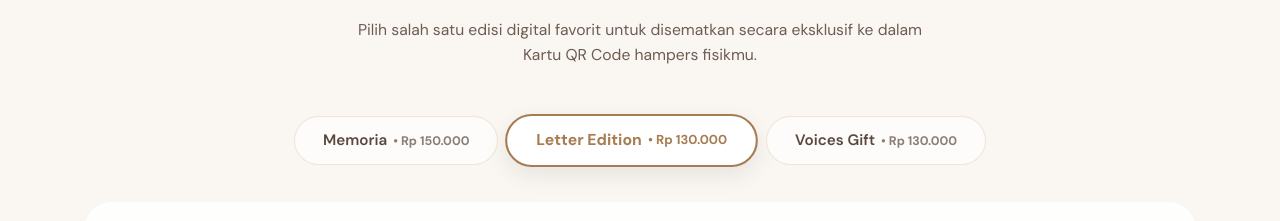
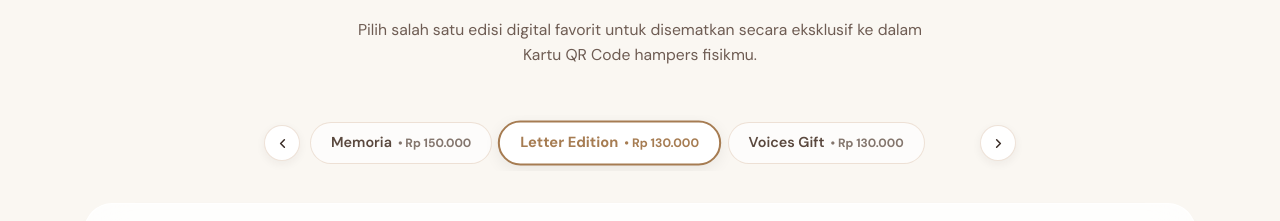
Before and after one commit to detectivecrewze/for-you-always, a Next.js app: page /catalog/unbox-the-memory in a window 1280 px wide. Shown: the part 2487-2708 px from the top of the page. Built offline with nearby package versions, Linux system fonts and the light colour scheme; no server answers.

Commit message:
feat(unbox): add horizontal tabs with left and right navigation arrows

```diff
--- a/app/(landing)/catalog/unbox-the-memory/page.tsx
+++ b/app/(landing)/catalog/unbox-the-memory/page.tsx
@@ -43,10 +43,34 @@ export default function UnboxTheMemoryPage() {
             .catch(() => {});
     }, []);
 
+    const tabContainerRef = useRef<HTMLDivElement>(null);
+    const experienceKeys: Array<"memoria" | "letter" | "voices"> = ["memoria", "letter", "voices"];
+
     const handleTabChange = (key: keyof typeof digitalExperiences) => {
         if (key === selectedDigitalExperience) return;
         setSelectedDigitalExperience(key);
     };
+
+    const handlePrevTab = () => {
+        const currentIndex = experienceKeys.indexOf(selectedDigitalExperience);
+        const nextIndex = (currentIndex - 1 + experienceKeys.length) % experienceKeys.length;
+        setSelectedDigitalExperience(experienceKeys[nextIndex]);
+    };
+
+    const handleNextTab = () => {
+        const currentIndex = experienceKeys.indexOf(selectedDigitalExperience);
+        const nextIndex = (currentIndex + 1) % experienceKeys.length;
+        setSelectedDigitalExperience(experienceKeys[nextIndex]);
+    };
+
+    useEffect(() => {
+        if (tabContainerRef.current) {
+            const activeBtn = tabContainerRef.current.querySelector(`[data-tab-key="${selectedDigitalExperience}"]`) as HTMLElement;
+            if (activeBtn) {
+                activeBtn.scrollIntoView({ behavior: "smooth", inline: "center", block: "nearest" });
+            }
+        }
+    }, [selectedDigitalExperience]);
 
     const digitalExperiences = {
         memoria: {
@@ -635,44 +659,118 @@ export default function UnboxTheMemoryPage() {
                 </div>
 
                 {/* EXPERIENCE TABS CONTAINER WITH LEFT & RIGHT NAVIGATION ARROWS */}
-                {/* 3 DIGITAL EXPERIENCE TABS (CENTERED) */}
                 <div style={{
                     display: "flex",
+                    alignItems: "center",
                     justifyContent: "center",
+                    gap: "8px",
+                    width: "100%",
+                    maxWidth: "760px",
+                    margin: "0 auto 32px",
+                    padding: "0 4px",
+                    boxSizing: "border-box",
+                }}>
+                    {/* Left Navigation Arrow */}
+                    <button
+                        type="button"
+                        onClick={handlePrevTab}
+                        aria-label="Pilihan Format Sebelumnya"
+                        style={{
+                            width: "36px",
+                            height: "36px",
+                            borderRadius: "50%",
+                            backgroundColor: "#ffffff",
+                            border: "1.2px solid rgba(205,171,143,0.35)",
+                            color: "#382a24",
+                            display: "flex",
                             alignItems: "center",
-                    flexWrap: "wrap",
-                    gap: "12px",
-                    marginBottom: "36px",
-                }}>
+                            justifyContent: "center",
+                            cursor: "pointer",
+                            flexShrink: 0,
+                            boxShadow: "0 3px 10px rgba(56,42,36,0.06)",
+                            transition: "all 0.2s ease",
+                        }}
+                    >
+                        <svg width="15" height="15" viewBox="0 0 24 24" fill="none" stroke="currentColor" strokeWidth="2.4" strokeLinecap="round" strokeLinejoin="round">
+                            <polyline points="15 18 9 12 15 6"></polyline>
+                        </svg>
+                    </button>
+
+                    {/* 3 DIGITAL EXPERIENCE TABS (HORIZONTAL ROW / SIDE BY SIDE) */}
+                    <div
+                        ref={tabContainerRef}
+                        className="no-scrollbar"
+                        style={{
+                            display: "flex",
+                            alignItems: "center",
+                            gap: "8px",
+                            overflowX: "auto",
+                            WebkitOverflowScrolling: "touch",
+                            scrollbarWidth: "none",
+                            padding: "6px 2px",
+                            scrollBehavior: "smooth",
+                            flex: "1 1 auto",
+                            justifyContent: "flex-start",
+                        }}
+                    >
                         {(Object.keys(digitalExperiences) as Array<keyof typeof digitalExperiences>).map((key) => {
                             const exp = digitalExperiences[key];
                             const isSelected = selectedDigitalExperience === key;
                             return (
                                 <button
                                     key={key}
+                                    data-tab-key={key}
                                     onClick={() => handleTabChange(key)}
                                     style={{
-                                    padding: "12px 28px",
+                                        padding: "9px clamp(12px, 2.5vw, 20px)",
                                         borderRadius: "999px",
-                                    border: isSelected ? `2px solid ${exp.color}` : "1.2px solid rgba(205,171,143,0.3)",
-                                    backgroundColor: isSelected ? "#ffffff" : "rgba(255,255,255,0.6)",
+                                        border: isSelected ? `2px solid ${exp.color}` : "1.2px solid rgba(205,171,143,0.35)",
+                                        backgroundColor: isSelected ? "#ffffff" : "rgba(255,255,255,0.65)",
                                         color: isSelected ? exp.color : "#5a483e",
                                         fontWeight: isSelected ? 700 : 600,
-                                    fontSize: "0.95rem",
+                                        fontSize: "clamp(0.8rem, 2vw, 0.9rem)",
                                         cursor: "pointer",
                                         whiteSpace: "nowrap",
-                                    boxShadow: isSelected ? "0 8px 24px rgba(0,0,0,0.08)" : "none",
-                                    transform: isSelected ? "scale(1.04)" : "scale(1)",
-                                    transition: "all 0.25s cubic-bezier(0.16, 1, 0.3, 1)"
+                                        flexShrink: 0,
+                                        boxShadow: isSelected ? "0 4px 16px rgba(0,0,0,0.07)" : "none",
+                                        transform: isSelected ? "scale(1.02)" : "scale(1)",
+                                        transition: "all 0.2s cubic-bezier(0.16, 1, 0.3, 1)"
                                     }}
                                 >
                                     <span style={{ display: "inline-flex", alignItems: "center", gap: "6px" }}>
                                         <span>{exp.title}</span>
-                                    <span style={{ fontSize: "0.78rem", opacity: isSelected ? 1 : 0.7, fontWeight: 700 }}>• {exp.price}</span>
+                                        <span style={{ fontSize: "0.75rem", opacity: isSelected ? 1 : 0.75, fontWeight: 700 }}>• {exp.price}</span>
                                     </span>
                                 </button>
                             );
                         })}
+                    </div>
+
+                    {/* Right Navigation Arrow */}
+                    <button
+                        type="button"
+                        onClick={handleNextTab}
+                        aria-label="Pilihan Format Berikutnya"
+                        style={{
+                            width: "36px",
+                            height: "36px",
+                            borderRadius: "50%",
+                            backgroundColor: "#ffffff",
+                            border: "1.2px solid rgba(205,171,143,0.35)",
+                            color: "#382a24",
+                            display: "flex",
+                            alignItems: "center",
+                            justifyContent: "center",
+                            cursor: "pointer",
+                            flexShrink: 0,
+                            boxShadow: "0 3px 10px rgba(56,42,36,0.06)",
+                            transition: "all 0.2s ease",
+                        }}
+                    >
+                        <svg width="15" height="15" viewBox="0 0 24 24" fill="none" stroke="currentColor" strokeWidth="2.4" strokeLinecap="round" strokeLinejoin="round">
+                            <polyline points="9 18 15 12 9 6"></polyline>
+                        </svg>
+                    </button>
                 </div>
 
                 {/* DISPLAY SELECTED PREVIEW CARD */}
```
Lines whose indentation alone changed are shown as unchanged.
